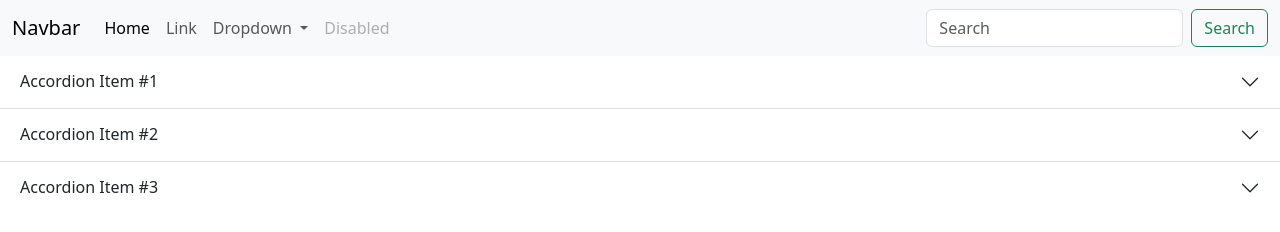
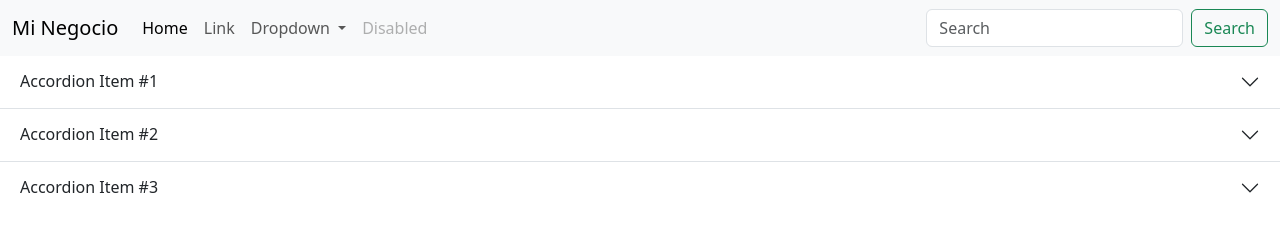
Before and after one commit to velocistacallejero/portafolio, a plain HTML site: page index.html in a window 1280 px wide. Drawn offline with nearby package versions, Linux system fonts and the light colour scheme.

Commit message:
Update index.html

```diff
--- a/index.html
+++ b/index.html
@@ -9,7 +9,7 @@
 <body>
     <nav class="navbar navbar-expand-lg bg-body-tertiary">
   <div class="container-fluid">
-    <a class="navbar-brand" href="#">Navbar</a>
+    <a class="navbar-brand" href="#">Mi Negocio</a>
     <button class="navbar-toggler" type="button" data-bs-toggle="collapse" data-bs-target="#navbarSupportedContent" aria-controls="navbarSupportedContent" aria-expanded="false" aria-label="Toggle navigation">
       <span class="navbar-toggler-icon"></span>
     </button>
```
